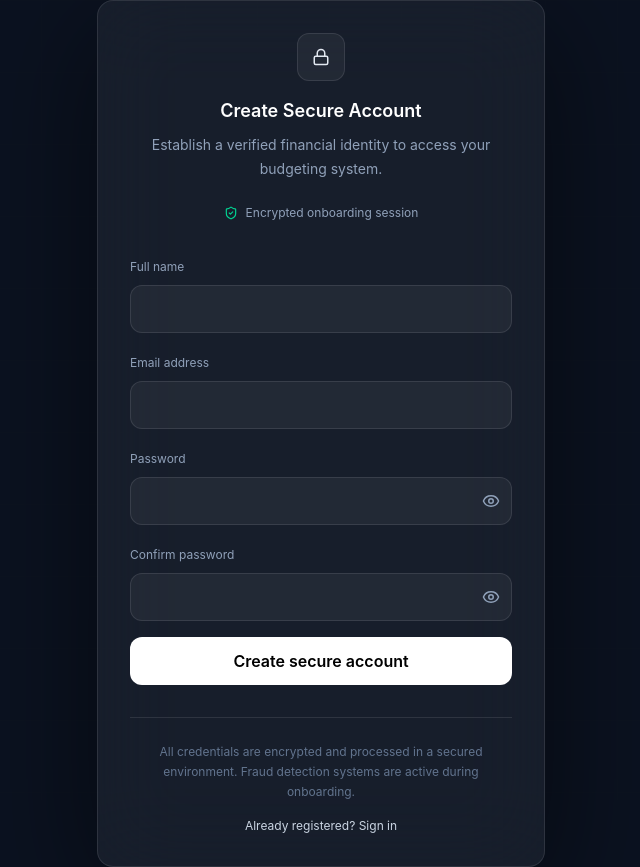
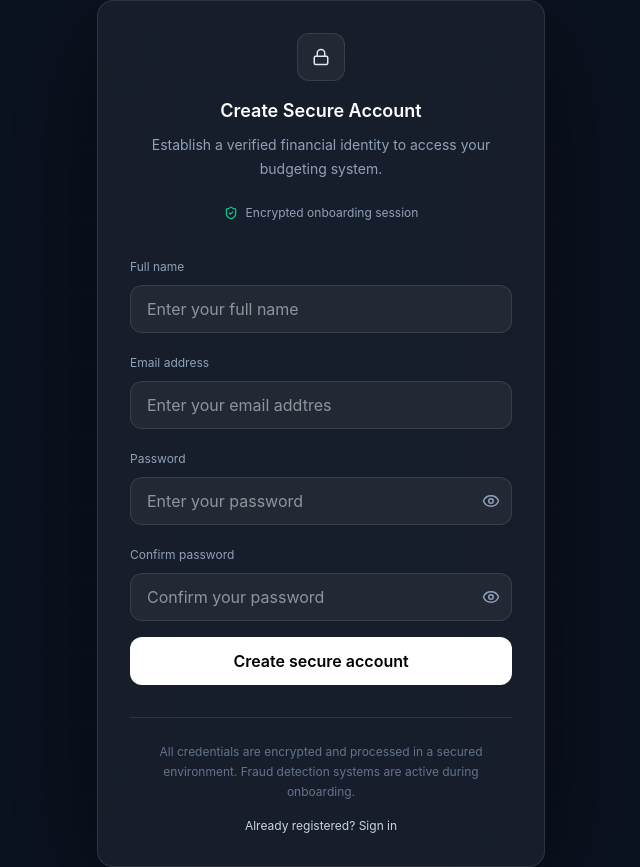
Before and after one commit to adekoelijah/smartbudget, a React (Vite) app in the folder my-project/: page /signup in a window 1280 px wide. Shown: the whole page, without its empty margins (319-959 px from the left). Built offline with nearby package versions, Linux system fonts and the light colour scheme; no server answers.

Commit message:
add url to the backend

```diff
--- a/my-project/src/pages/auth/Login.jsx
+++ b/my-project/src/pages/auth/Login.jsx
@@ -111,7 +111,7 @@ const Login = () => {
                 onChange={handleChange}
                 placeholder="user@domain.com"
                 className="mt-2 w-full h-12 px-4 rounded-xl bg-white/5 border border-white/10 text-white outline-none focus:border-white/30 transition"
-              />
+               placeholder="user@domain.com" />
             </div>
 
             {/* PASSWORD */}
@@ -126,7 +126,7 @@ const Login = () => {
                   onChange={handleChange}
                   placeholder="••••••••"
                   className="w-full h-12 px-4 rounded-xl bg-white/5 border border-white/10 text-white outline-none focus:border-white/30 transition"
-                />
+                 placeholder="Enter your password"/>
 
                 <button
                   type="button"
--- a/my-project/src/pages/auth/Signup.jsx
+++ b/my-project/src/pages/auth/Signup.jsx
@@ -24,7 +24,7 @@ const Signup = () => {
   const [error, setError] = useState("");
 
   const API_URL =
-    import.meta.env.VITE_API_URL || "http://localhost:5000/api";
+    import.meta.env.VITE_API_URL || "https://smartbudgets.vercel.app/";
 
   const handleChange = (e) => {
     setForm((prev) => ({
@@ -138,9 +138,8 @@ const Signup = () => {
                 value={form.name}
                 onChange={handleChange}
                 className="mt-2 w-full h-12 px-4 rounded-xl bg-white/5 border border-white/10 text-white outline-none focus:border-white/30"
-              />
+              placeholder="Enter your full name"/>
             </div>
-
             {/* EMAIL */}
             <div>
               <label className="text-xs text-slate-400">Email address</label>
@@ -149,7 +148,7 @@ const Signup = () => {
                 value={form.email}
                 onChange={handleChange}
                 className="mt-2 w-full h-12 px-4 rounded-xl bg-white/5 border border-white/10 text-white outline-none focus:border-white/30"
-              />
+              placeholder="Enter your email addtres"/>
             </div>
 
             {/* PASSWORD */}
@@ -163,7 +162,8 @@ const Signup = () => {
                   value={form.password}
                   onChange={handleChange}
                   className="w-full h-12 px-4 rounded-xl bg-white/5 border border-white/10 text-white outline-none focus:border-white/30"
-                />
+                  placeholder="Enter your password"
+                  />
 
                 <button
                   type="button"
@@ -188,6 +188,7 @@ const Signup = () => {
                   value={form.confirmPassword}
                   onChange={handleChange}
                   className="w-full h-12 px-4 rounded-xl bg-white/5 border border-white/10 text-white outline-none focus:border-white/30"
+                  placeholder="Confirm your password"
                 />
 
                 <button
```
Also changed, not shown: 1 other file (tests, documents, lock files or other folders).
